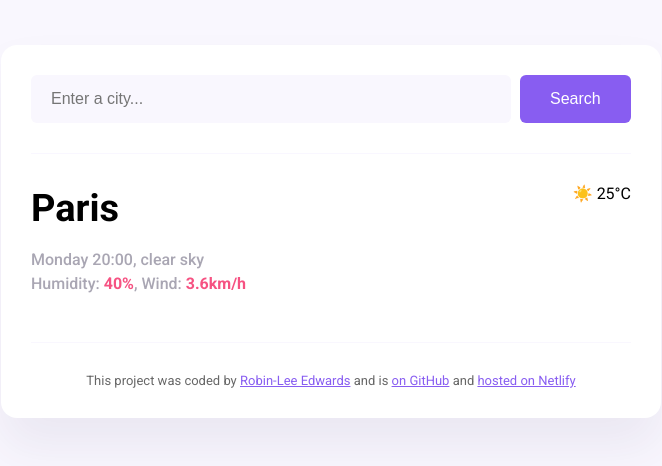
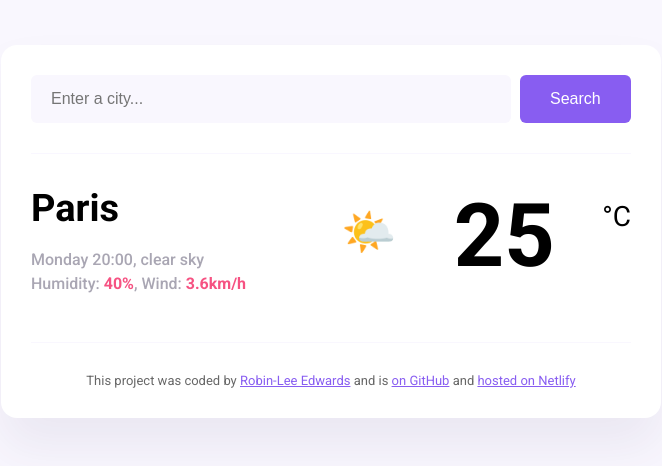
Before and after one commit to RobinLee1404/my-weathersearch-project, a plain HTML site: page index.html in a window 1280 px wide. Shown: the whole page, without its empty margins (309-971 px from the left). Drawn offline with Linux system fonts and the light colour scheme.

Commit message:
Updated the style.css

```diff
--- a/index.html
+++ b/index.html
@@ -22,14 +22,18 @@
         <div class = "weather-app-data">
             <div>
         <h1 class = "weather-app-city" id="city">Paris</h1>
+        <div class="weather-app-temperature-wrapper"></div>
    <p class = "weather-app-details">
 Monday 20:00, clear sky
 <br/>
  Humidity: <strong>40%</strong>, Wind:
-              <strong>3.6km/h</strong
+              <strong>3.6km/h</strong>
    </p>
 </div>
-<div>☀️ 25°C</div>
+<div class = "weather-app-temperature-container"></div>
+    <div class="weather-app-icon">🌤️</div>
+    <div class = "weather-app-temperature-value">25</div>
+    <div class = "weather-app-unit">°C</div>
 </div>
 </main>
    <footer>
--- a/src/style.css
+++ b/src/style.css
@@ -42,6 +42,7 @@ main {
 .weather-app-data {
 display: flex;
 justify-content: space-between;
+flex-direction: row;
 }
 .weather-app-city {
   margin: 0;
@@ -53,11 +54,36 @@ justify-content: space-between;
   color: rgba(39, 33, 66, 0.4);
   line-height: 24px;
   font-weight: 500;
-
 }
 .weather-app-details strong {
 color: #f65282;
 }
+
+.weather-app-temperature-wrapper {
+  display: flex;
+  flex-direction: row;
+  justify-content: space-between;
+}
+
+.weather-app-temperature-container {
+  display: flex;
+}
+
+.weather-app-temperature-value {
+  font-size: 88px;
+  font-weight: bold;
+  margin-left: 10px;
+}
+.weather-app-icon {
+ font-size: 44px;
+margin-top: 22px;
+}
+
+.weather-app-unit {
+  margin-top: 16px;
+  font-size: 28px;
+}
+
 footer {
   border-top: 1px solid #f9f7fe;
   padding: 30px 0 0 0;
```
